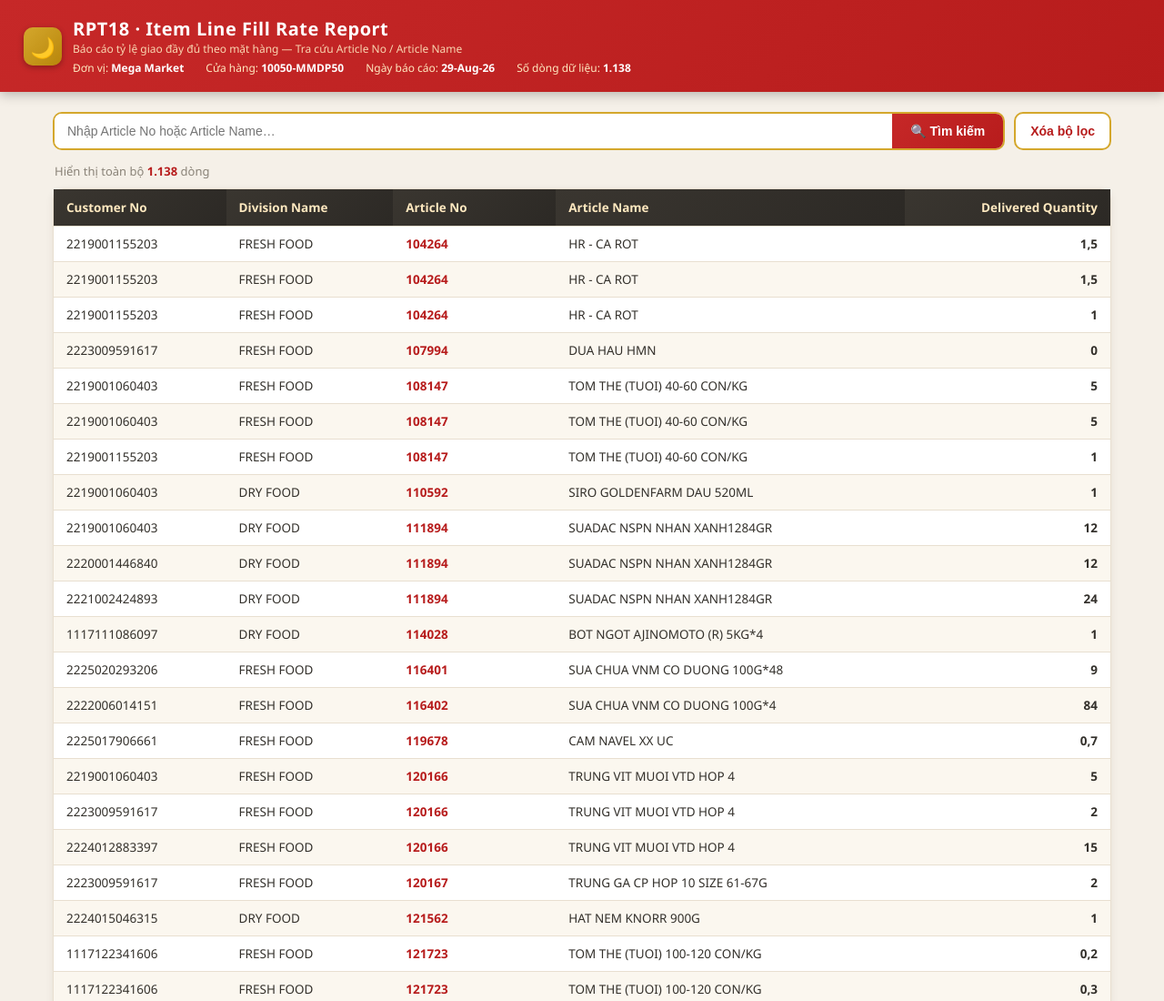
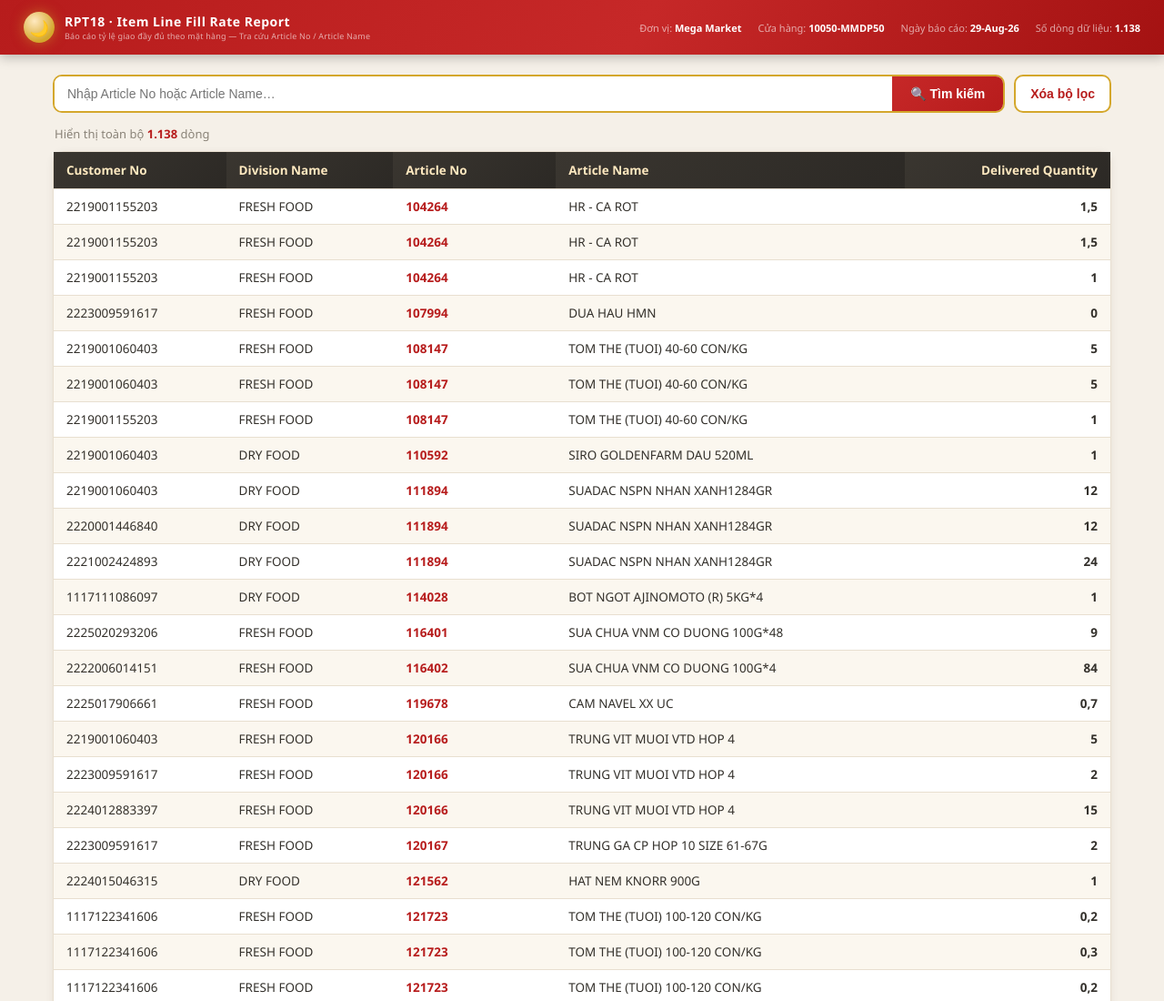
Before and after one commit to QuocNguyenZz/rpt18-fillrate-report, a plain HTML site: page index.html in a window 1280 px wide. Shown: the top 1100 px of the page at 91% size. Drawn offline with Linux system fonts and the light colour scheme.

Commit message:
Match header size to page 1 (60px bar)

```diff
--- a/index.html
+++ b/index.html
@@ -11,14 +11,15 @@
   }
   *{box-sizing:border-box}
   body{margin:0;font-family:'Segoe UI',Tahoma,Arial,sans-serif;background:var(--bg);color:var(--text)}
-  header{background:linear-gradient(135deg,var(--red),var(--red2));color:#fff;padding:18px 26px;
-    box-shadow:0 3px 12px rgba(0,0,0,.25);position:sticky;top:0;z-index:20}
-  .brand{display:flex;align-items:center;gap:12px}
-  .logo{width:42px;height:42px;border-radius:10px;background:linear-gradient(135deg,var(--gold),#B8860B);
-    display:flex;align-items:center;justify-content:center;font-size:22px;color:#fff;box-shadow:0 2px 6px rgba(0,0,0,.3)}
-  h1{margin:0;font-size:20px;letter-spacing:.5px}
-  .sub{font-size:12px;color:#FFE9C0;opacity:.9}
-  .meta{display:flex;gap:24px;flex-wrap:wrap;font-size:12px;margin-top:4px;color:#FFE9C0}
+  header{background:linear-gradient(120deg,#B71C1C 0%,#C62828 55%,#A41212 100%);color:#fff;height:60px;
+    box-shadow:0 3px 12px rgba(0,0,0,.25);position:sticky;top:0;z-index:20;
+    display:flex;align-items:center;justify-content:space-between;gap:16px;padding:0 26px;overflow:hidden}
+  .brand{display:flex;align-items:center;gap:11px;min-width:0}
+  .logo{width:34px;height:34px;border-radius:50%;background:radial-gradient(circle at 35% 30%, #FFE9C0, var(--gold) 70%);
+    display:flex;align-items:center;justify-content:center;font-size:17px;color:#fff;box-shadow:0 0 14px rgba(212,167,44,.5)}
+  h1{margin:0;font-size:14px;font-weight:800;letter-spacing:.5px;white-space:nowrap}
+  .sub{font-size:9px;color:rgba(255,255,255,.62);letter-spacing:.2px}
+  .meta{display:flex;gap:18px;font-size:11px;margin:0;color:rgba(255,255,255,.62);white-space:nowrap;overflow:hidden}
   .meta b{color:#fff}
   .wrap{max-width:1200px;margin:22px auto;padding:0 18px}
   .toolbar{display:flex;gap:10px;align-items:center;flex-wrap:wrap;margin-bottom:14px}
@@ -52,7 +53,7 @@
   .pager button:disabled{opacity:.4;cursor:default}
   .pager span{font-size:13px;color:var(--muted)}
   footer{text-align:center;font-size:12px;color:var(--muted);padding:18px;border-top:1px solid var(--line)}
-  .r18-back{position:absolute;top:14px;right:18px;border:1.5px solid rgba(255,255,255,.55);background:rgba(255,255,255,.10);color:#fff;border-radius:9px;padding:9px 14px;cursor:pointer;font:600 12.5px 'Segoe UI',sans-serif;z-index:5}
+  .r18-back{position:static;flex-shrink:0;border:1.5px solid rgba(255,255,255,.55);background:rgba(255,255,255,.10);color:#fff;border-radius:8px;padding:8px 12px;cursor:pointer;font:600 11px 'Segoe UI',sans-serif;z-index:5}
   .r18-back:hover{background:#fff;color:var(--red2)}
 </style>
 </head>
@@ -63,9 +64,9 @@
     <div>
       <h1>RPT18 · Item Line Fill Rate Report</h1>
       <div class="sub">Báo cáo tỷ lệ giao đầy đủ theo mặt hàng — Tra cứu Article No / Article Name</div>
-      <div class="meta"><span>Đơn vị: <b>Mega Market</b></span><span>Cửa hàng: <b>10050-MMDP50</b></span><span>Ngày báo cáo: <b>29-Aug-26</b></span><span>Số dòng dữ liệu: <b id="srcCount">0</b></span></div>
     </div>
   </div>
+  <div class="meta"><span>Đơn vị: <b>Mega Market</b></span><span>Cửa hàng: <b>10050-MMDP50</b></span><span>Ngày báo cáo: <b>29-Aug-26</b></span><span>Số dòng dữ liệu: <b id="srcCount">0</b></span></div>
   <button class="r18-back" id="r18Back" onclick="r18BackGo()">← Quay về trang 1</button>
 </header>
 
```
